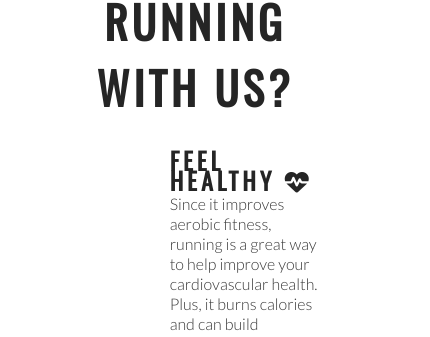
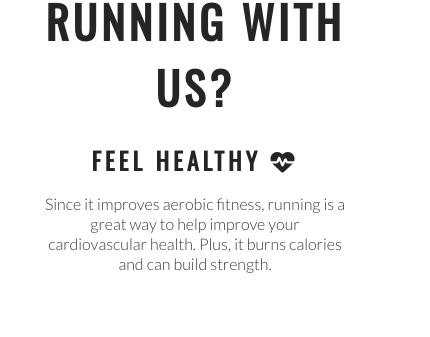
Before and after one commit to LinnSilver/Love-running, a plain HTML site: page index.html in a window 390 px wide. Shown: the part 858-1195 px from the top of the page, 430 px wide, since content can reach past the window. Drawn offline with nearby package versions, Linux system fonts and the light colour scheme.

Commit message:
add styles for club ethos section on mobile screens

```diff
--- a/assets/css/style.css
+++ b/assets/css/style.css
@@ -292,3 +292,27 @@ footer {
         line-height: 25px;
     }
 }
+
+#cover-text {
+    left: 0;
+}
+
+#club-ethos {
+    width: 90%;
+    height: 1200px;
+    margin: 0 auto;
+}
+
+.left-about-heading, .right-about-heading {
+    width: inherit;
+}
+
+.left-about-heading h2, .right-about-heading h2 {
+    width: 100%;
+    text-align: center;
+}
+
+.left-about-heading p, .right-about-heading p {
+    text-align: center;
+    padding: 20px;
+}
```
